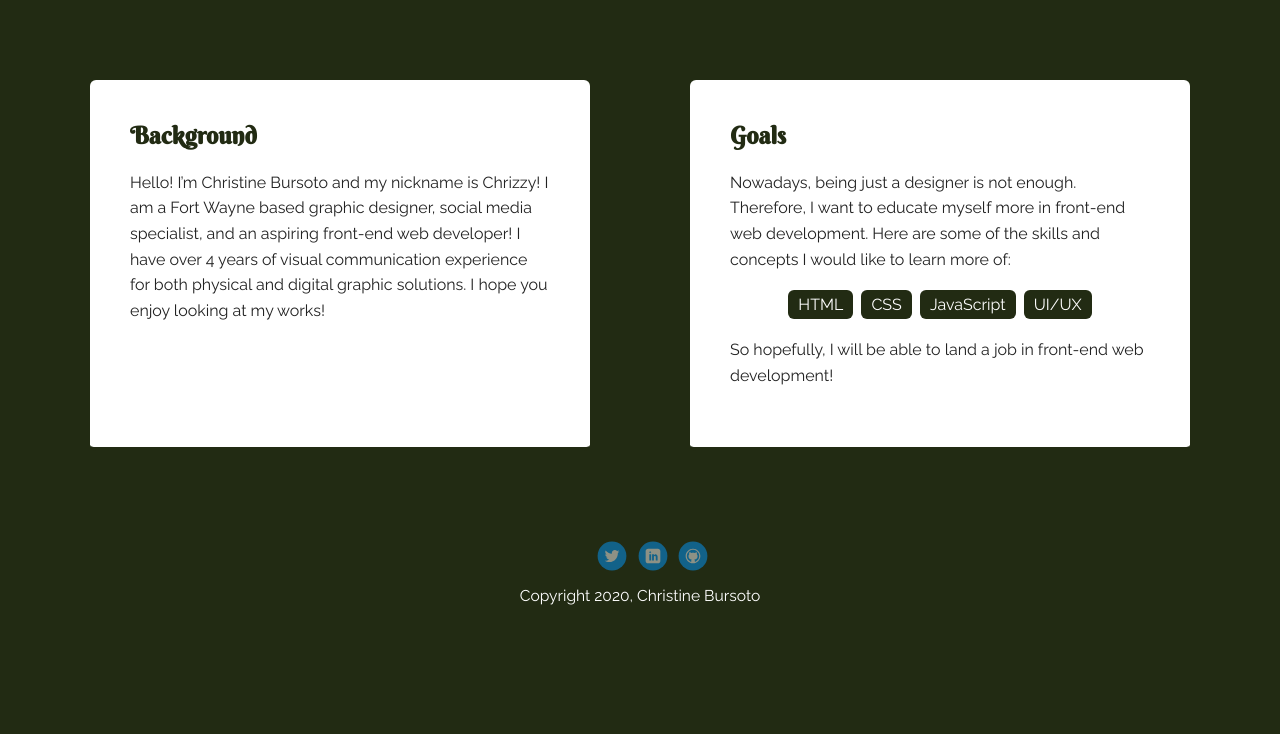
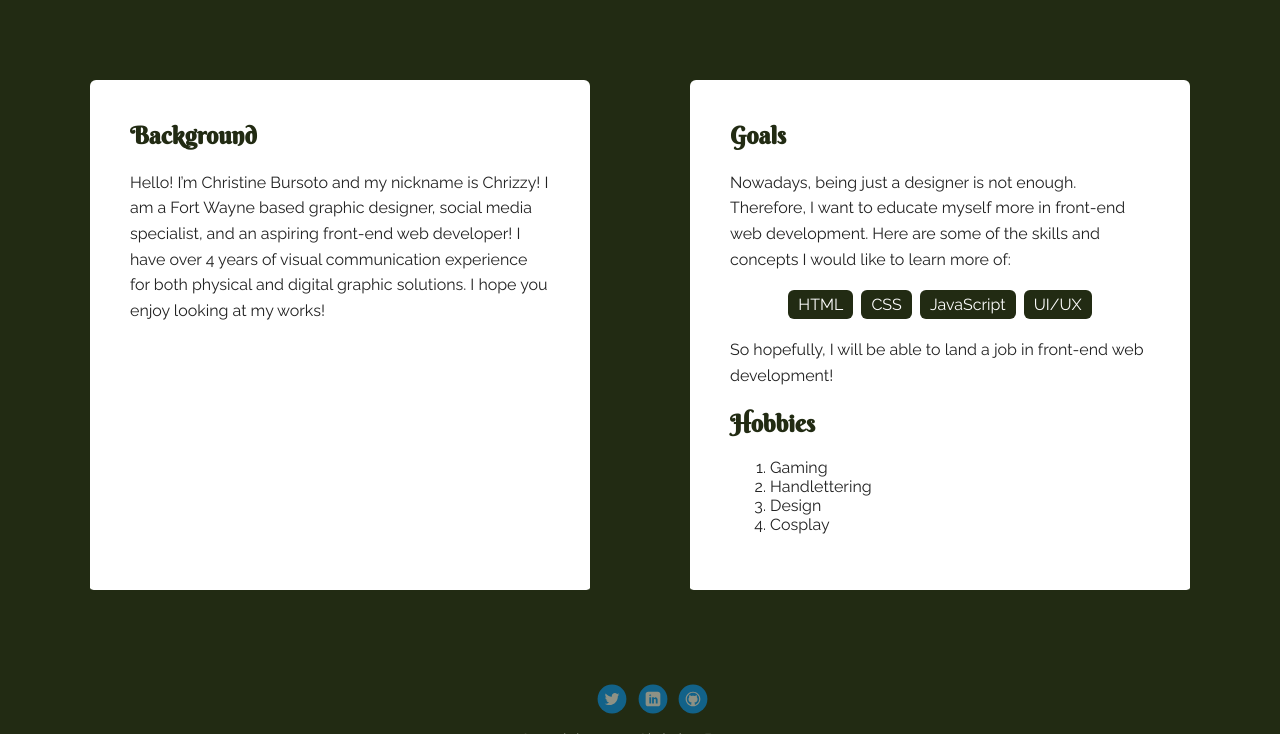
Before and after one commit to chrizzycreates/FEWD_project1, a plain HTML site: page index.html in a window 1280 px wide. Shown: the part 450-1184 px from the top of the page. Before the commit the page ends 1151 px from the top, so only its background shows below. Drawn offline with Linux system fonts and the light colour scheme; files whose address does not match are found by name.

Commit message:
changes v3
version 3 changes for extra credit

```diff
--- a/index.html
+++ b/index.html
@@ -40,6 +40,13 @@
           <li>UI/UX</li>
         </ul>
         <p>So hopefully, I will be able to land a job in front-end web development! </p>
+        <h2 class="heading-font">Hobbies</h2>
+        <ol class="hobbies">
+          <li>Gaming</li>
+          <li>Handlettering</li>
+          <li>Design</li>
+          <li>Cosplay</li>
+        </ol>
       </div>
 
     </main>
```
Also changed, not shown: contact.html (+2 -2 lines).
